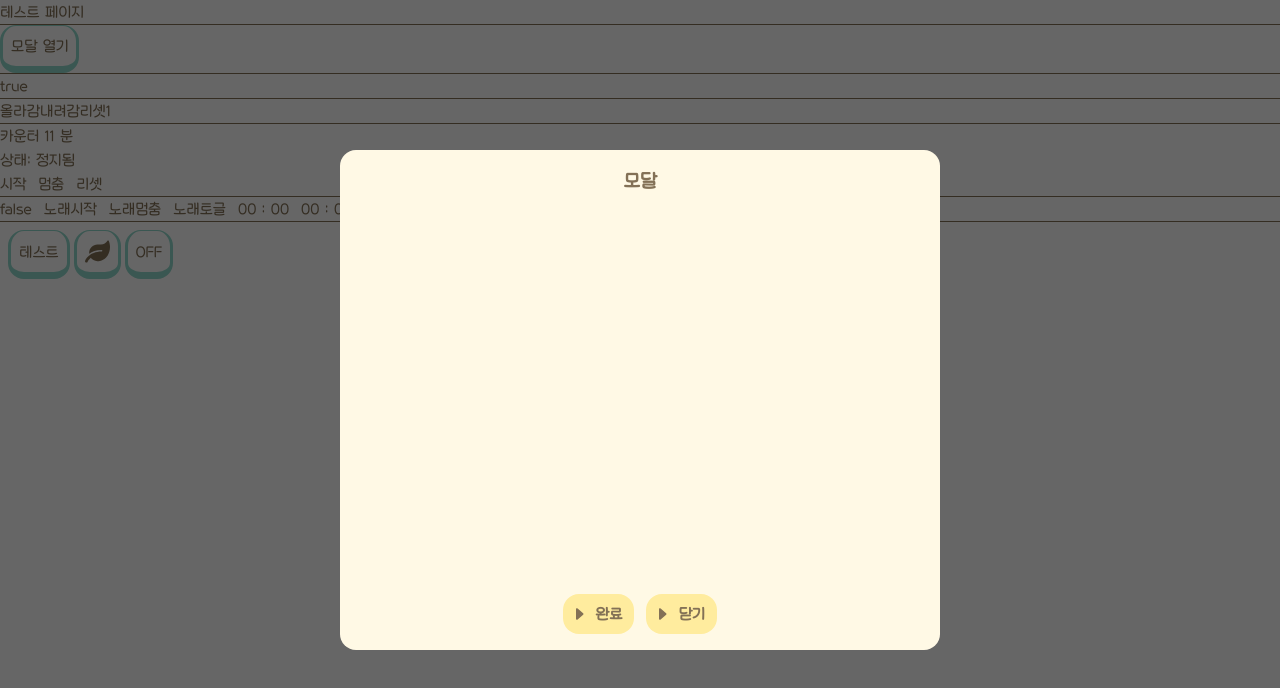
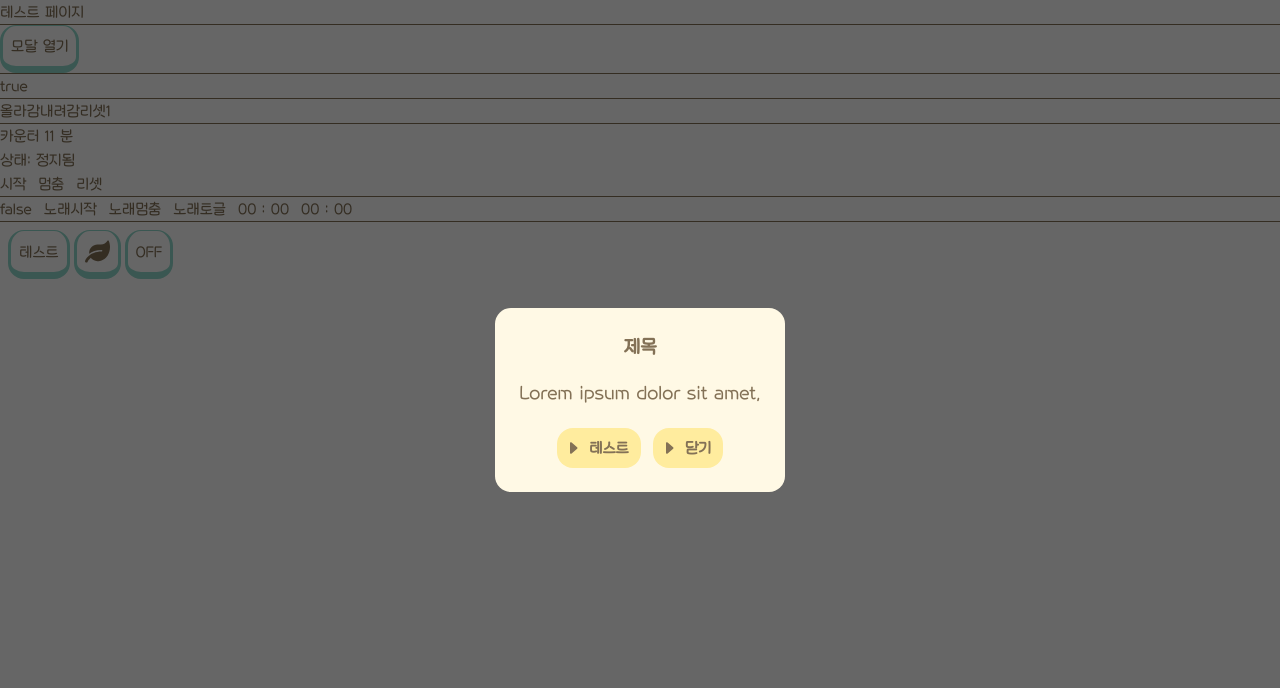
Before and after one commit to pyeonh8/explorer-ui-kit, a Next.js app: page /test in a window 1280 px wide. Both pictures are taken after a click on the button "모달 열기". Shown: the top 688 px of the page. Built offline with nearby package versions, Linux system fonts and the light colour scheme.

Commit message:
feat: 모달 actionButton 추가 및 refactor

```diff
--- a/src/app/test/page.tsx
+++ b/src/app/test/page.tsx
@@ -8,7 +8,8 @@ import Button from '@/shared/ui/Button';
 import IconButton from '@/shared/ui/IconButton';
 import { FaLeaf } from 'react-icons/fa';
 import ToggleButton from '@/shared/ui/ToggleButton';
-import Modal from '@/shared/ui/Modal';
+import Modal from '@/shared/ui/modal/Modal';
+import ModalButton from '@/shared/ui/modal/ModalButton';
 
 const Test = () => {
   const { value, toggle } = useToggle();
@@ -42,7 +43,20 @@ const Test = () => {
     <div>
       <h1>테스트 페이지</h1>
       <hr />
-      <Modal></Modal>
+      <Modal
+        actionButton={
+          <ModalButton
+            onClick={() => {
+              alert('테스트');
+            }}
+          >
+            테스트
+          </ModalButton>
+        }
+      >
+        <h1 className="pb-4 font-bold">제목</h1>
+        <p>Lorem ipsum dolor sit amet,</p>
+      </Modal>
       <hr />
       <button onClick={toggle}>{value ? 'false' : 'true'}</button>
       <hr />
--- a/src/shared/ui/Modal.tsx
+++ /dev/null
@@ -1,19 +0,0 @@
-import useModal from '../hooks/useModal';
-import Button from './Button';
-import ModalContent from './ModalContent';
-
-const Modal = ({}) => {
-  const { isOpen, modalRef, open, close } = useModal();
-
-  return (
-    <>
-      <Button onClick={open}>모달 열기</Button>
-
-      <ModalContent isOpen={isOpen} modalRef={modalRef} close={close}>
-        모달
-      </ModalContent>
-    </>
-  );
-};
-
-export default Modal;
--- /dev/null
+++ b/src/shared/ui/modal/Modal.tsx
@@ -0,0 +1,25 @@
+import useModal from '../../hooks/useModal';
+import Button from '../Button';
+import ModalContent from './ModalContent';
+import { ModalProps } from '@/types/common.types';
+
+const Modal = ({ children, actionButton }: ModalProps) => {
+  const { isOpen, modalRef, open, close } = useModal();
+
+  return (
+    <>
+      <Button onClick={open}>모달 열기</Button>
+
+      <ModalContent
+        isOpen={isOpen}
+        modalRef={modalRef}
+        close={close}
+        actionButton={actionButton}
+      >
+        {children}
+      </ModalContent>
+    </>
+  );
+};
+
+export default Modal;
--- a/src/shared/ui/ModalButton.tsx
+++ b/src/shared/ui/modal/ModalButton.tsx
@@ -1,9 +1,9 @@
 import { twMerge } from 'tailwind-merge';
-import Button from './Button';
+import Button from '../Button';
 import { ButtonProps } from '@/types/common.types';
 import { TbHandFingerRight } from 'react-icons/tb';
 import { BsFillCaretRightFill } from 'react-icons/bs';
-import useToggle from '../hooks/useToggle';
+import useToggle from '../../hooks/useToggle';
 
 const ModalButton = ({
   children = '',
--- a/src/shared/ui/ModalContent.tsx
+++ b/src/shared/ui/modal/ModalContent.tsx
@@ -9,16 +9,20 @@ const ModalContent = ({
   modalRef,
   close,
   children,
+  actionButton,
 }: ModalContentProps) => {
   if (!isOpen) return null;
 
   return ReactDOM.createPortal(
     <div className="modal-overlay bg-opacity-50 fixed inset-0 z-[9999] flex items-center justify-center bg-black/60">
+      {/* 모달 */}
       <div ref={modalRef} className="w-max">
-        <div className="grid min-h-[500px] min-w-[600px] grid-rows-[1fr_auto] rounded-2xl bg-[var(--color-foreground)] p-[16px]">
-          <div className="text-center text-[20px] font-bold">{children}</div>
-          <div className="flex justify-center gap-3">
-            <ModalButton>완료</ModalButton>
+        <div className="grid max-w-[450px] grid-rows-[1fr_auto] rounded-2xl bg-[var(--color-foreground)] p-6">
+          {/* 모달 컨텐츠 */}
+          <div className="text-center text-[20px]">{children}</div>
+          {/* 모달 버튼 */}
+          <div className="flex justify-center gap-3 !pt-5">
+            {actionButton}
             <ModalButton onClick={close}>닫기</ModalButton>
           </div>
         </div>
--- a/tailwind.config.ts
+++ b/tailwind.config.ts
@@ -1,6 +1,7 @@
 import type { Config } from 'tailwindcss';
 
 const config: Config = {
+  important: true,
   content: ['./src/**/*.{js,ts,jsx,tsx,mdx}'],
   theme: {
     extend: {
```
Also changed, not shown: src/types/common.types.ts (+7 -3 lines).
